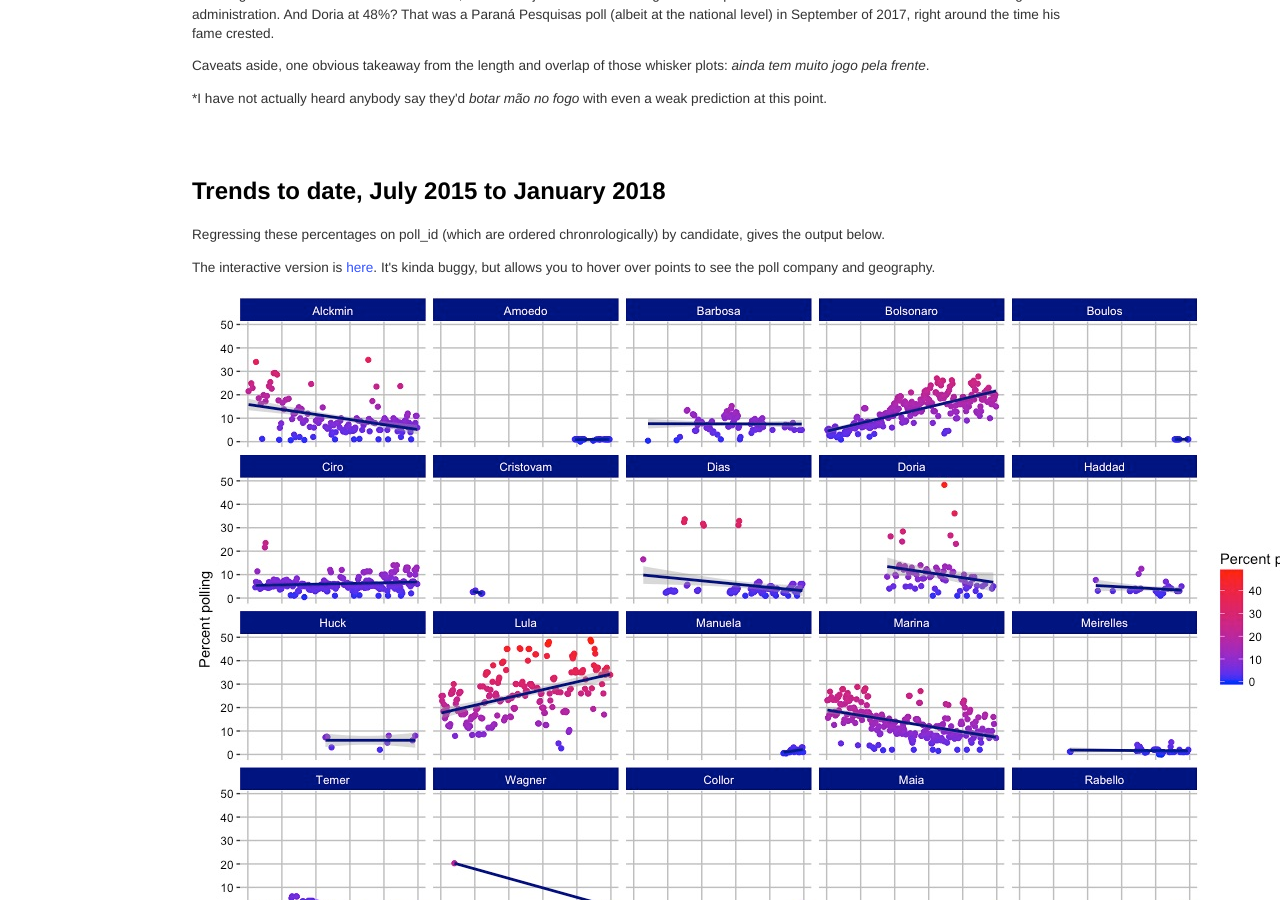
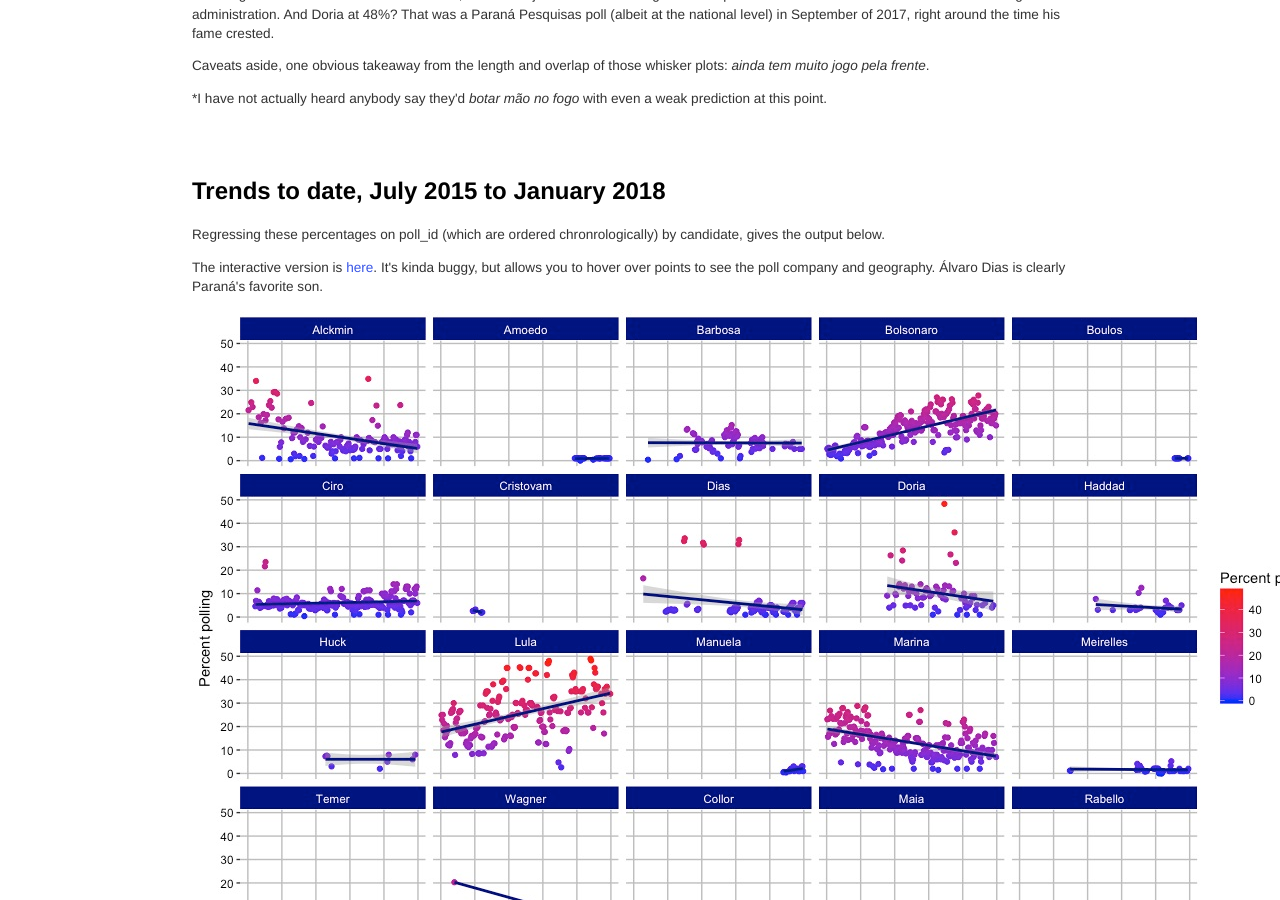
Before and after one commit to lizmckenna/elizabethmckenna.org, a Jekyll site: the page built from index.html, in a window 1280 px wide and 900 px high, scrolled down 1170 px. Built offline with Jekyll 4.4.1, drawn with Linux system fonts in a browser that asks for light colours.

Commit message:
Update index.html

```diff
--- a/index.html
+++ b/index.html
@@ -34,6 +34,6 @@ There is also heterogeneity with respect to geography. Confused about things lik
 <p></p>
 <h2> Trends to date, July 2015 to January 2018 </h2>
 <p> Regressing these percentages on poll_id (which are ordered chronrologically) by candidate, gives the output below.</p>
-<p> The interactive version is <a href="http://rpubs.com/lizmckenna/359463">here</a>. It's kinda buggy, but allows you to hover over points to see the poll company and geography. </p>
+<p> The interactive version is <a href="http://rpubs.com/lizmckenna/359463">here</a>. It's kinda buggy, but allows you to hover over points to see the poll company and geography. Álvaro Dias is clearly Paraná's favorite son.</p>
 <img src="images/180210_facetwap.png" alt="hi" class="inline"/>
 </div><!-- /.blurb -->
```
